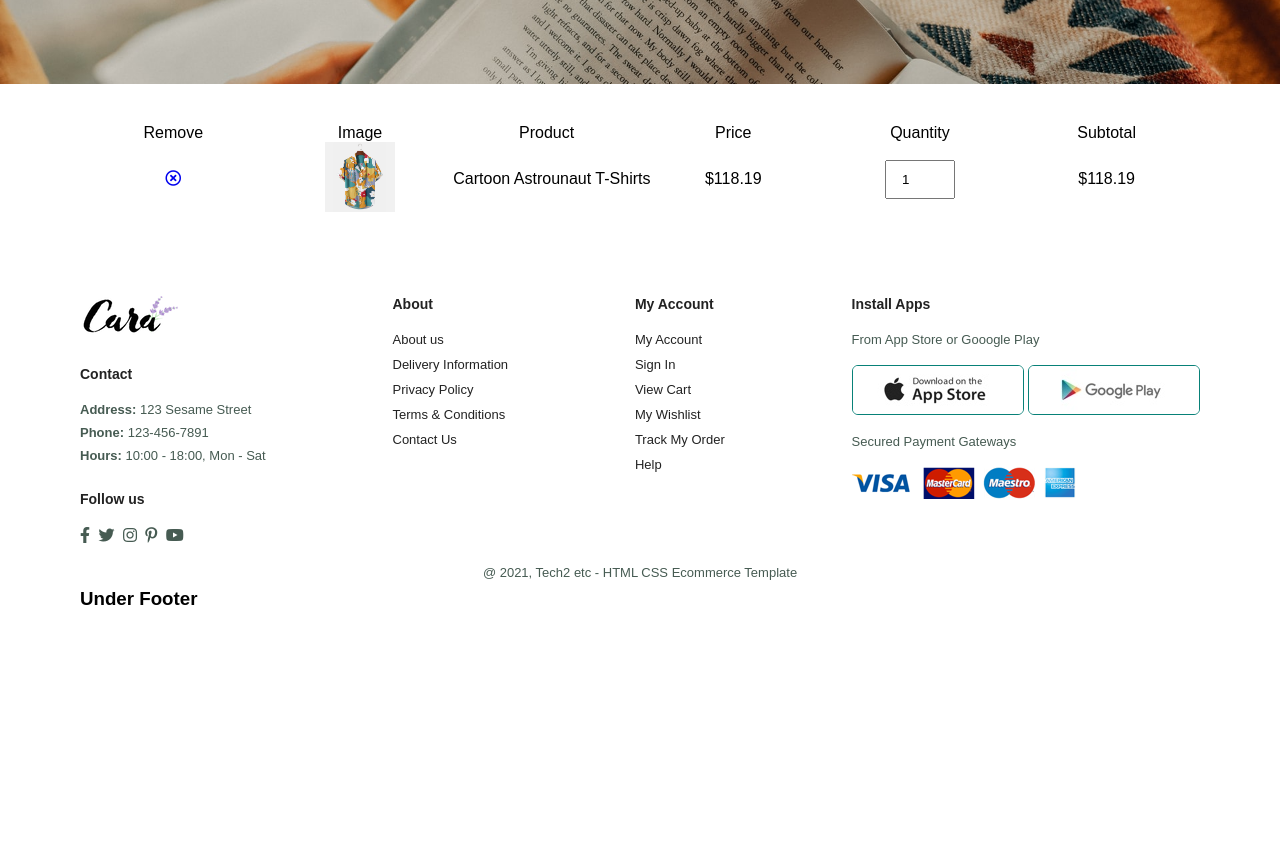
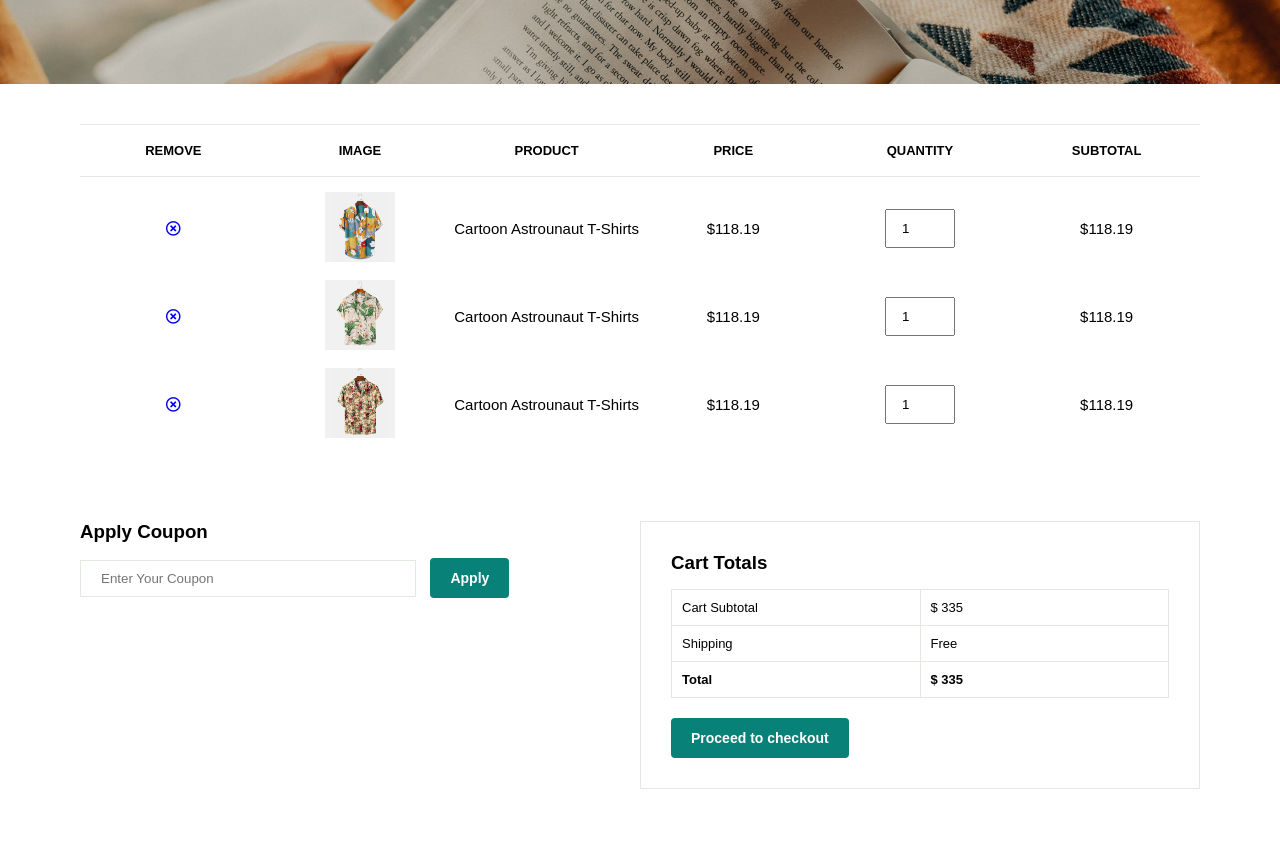
Before and after one commit to annope/Ecommerce-Website, a plain HTML site: page cart.html in a window 1280 px wide. Shown: the part 320-1182 px from the top of the page. Before the commit the page ends 970 px from the top, so only its background shows below. Drawn offline with Linux system fonts and the light colour scheme; a web font is replaced by a local one.

Commit message:
Creating totals table for cart pagecontent

```diff
--- a/cart.html
+++ b/cart.html
@@ -56,9 +56,55 @@
                     <td><input type="number" value="1"></td>
                     <td>$118.19</td>
                 </tr>
+                <tr>
+                  <td><a href="#"><i class="far fa-times-circle"></i></a></td>
+                  <td><img src="images/products/f2.jpg" alt=""></td>
+                  <td>Cartoon Astrounaut T-Shirts</td>
+                  <td>$118.19</td>
+                  <td><input type="number" value="1"></td>
+                  <td>$118.19</td>
+              </tr>
+              <tr>
+                <td><a href="#"><i class="far fa-times-circle"></i></a></td>
+                <td><img src="images/products/f3.jpg" alt=""></td>
+                <td>Cartoon Astrounaut T-Shirts</td>
+                <td>$118.19</td>
+                <td><input type="number" value="1"></td>
+                <td>$118.19</td>
+            </tr>
             </tbody>
         </table>
     </section>
+
+    <section id="cart-add" class="section-p1">
+      <div id="coupon">
+        <h3>Apply Coupon</h3>
+        <div>
+          <input type="text" placeholder="Enter Your Coupon">
+          <button class="normal">Apply</button>
+        </div>
+      </div>
+
+      <div id="subtotal">
+        <h3>Cart Totals</h3>
+        <table>
+          <tr>
+            <td>Cart Subtotal</td>
+            <td>$ 335</td>
+          </tr>
+          <tr>
+            <td>Shipping</td>
+            <td>Free</td>
+          </tr>
+          <tr>
+            <td><strong>Total</strong></td>
+            <td><strong>$ 335</strong></td>
+          </tr>
+        </table>
+        <button class="normal">Proceed to checkout</button>
+      </div>
+    </section>
+
     <footer class="section-p1">
       <div class="col">
         <img class="logo" src="images/logo.png" alt="logo pic">
--- a/styles.css
+++ b/styles.css
@@ -938,7 +938,7 @@ footer .copyright{
 }
 
 /* About page */
-#page-header .blog-header{
+#page-header .about-header{
     background-image: url("images/about/banner.png");
 }
 
@@ -1121,3 +1121,75 @@ footer .copyright{
     width: 70px;
     padding: 10px 5px 10px 15px;
 }
+
+#cart table thead{
+    border: 1px solid #e2e9e1;
+    border-left: none;
+    border-right: none;
+}
+
+#cart table thead td{
+    font-weight: 700;
+    text-transform: uppercase;
+    font-size: 13px;
+    padding: 18px 0;
+}
+
+#cart table tbody tr td{
+    padding-top: 15px;
+}
+
+#cart table tbody tr td{
+    font-size: 15px;
+}
+
+#cart-add{
+    display: flex;
+    flex-wrap: wrap;
+    justify-content: space-between;
+}
+
+#coupon{
+    width: 50%;
+    margin-bottom: 30px;
+}
+
+#coupon h3,
+#subtotal h3{
+    padding-bottom: 15px;
+}
+
+#coupon input{
+    padding: 10px 20px;
+    outline: none;
+    width: 60%;
+    margin-right: 10px;
+    border: 1px solid #e2e9e1;
+}
+
+#coupon button,
+#subtotal button{
+    background-color: #088178;
+    color: #fff;
+    padding: 12px 20px;
+}
+
+#subtotal{
+    width: 50%;
+    margin-bottom: 30px;
+    border: 1px solid #e2e9e1;
+    padding: 30px;
+}
+
+#subtotal table{
+    border-collapse: collapse;
+    width: 100%;
+    margin-bottom: 20px;
+}
+
+#subtotal table td{
+    width: 50%;
+    border: 1px solid #e2e9e1;
+    padding: 10px;
+    font-size: 13px;
+}
```
